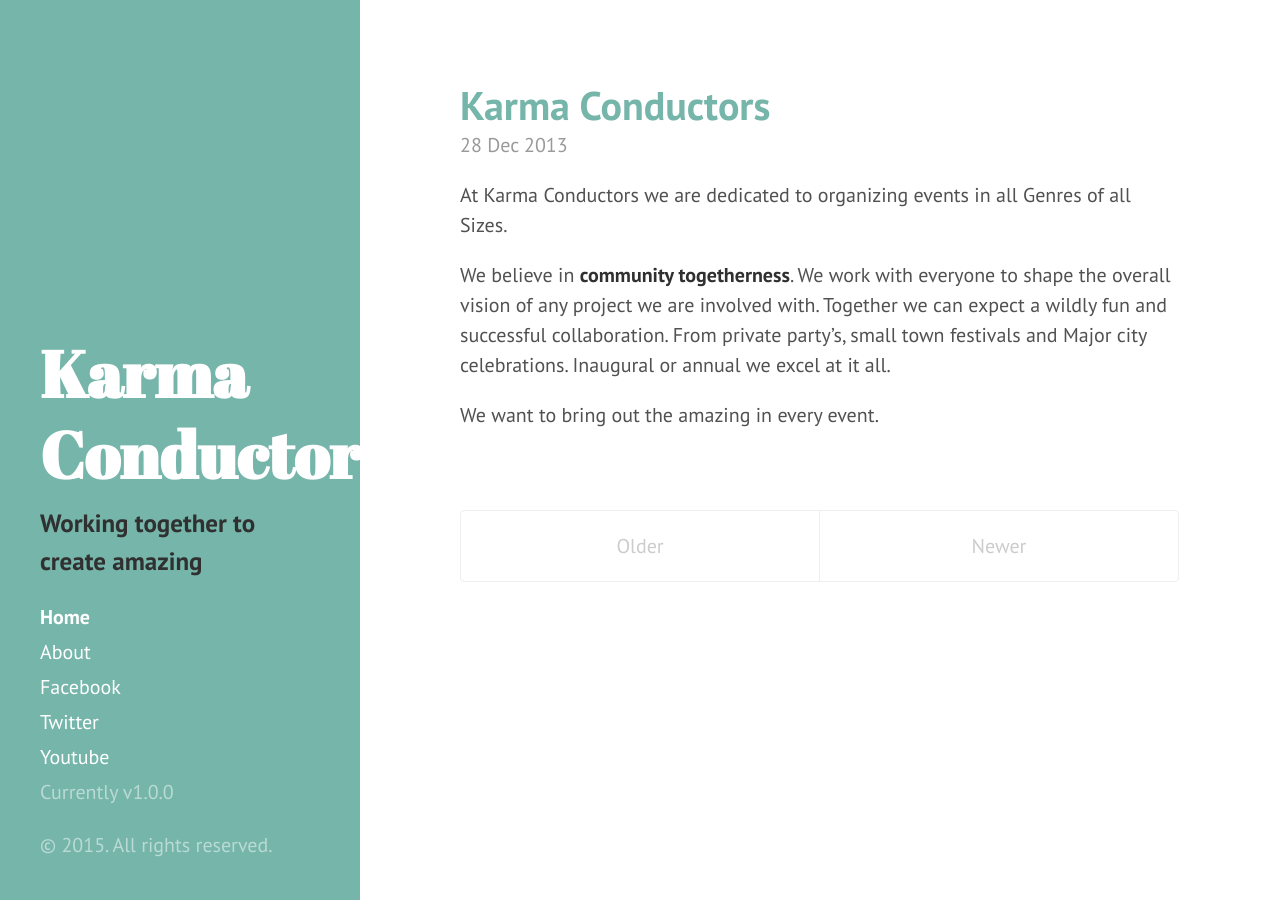
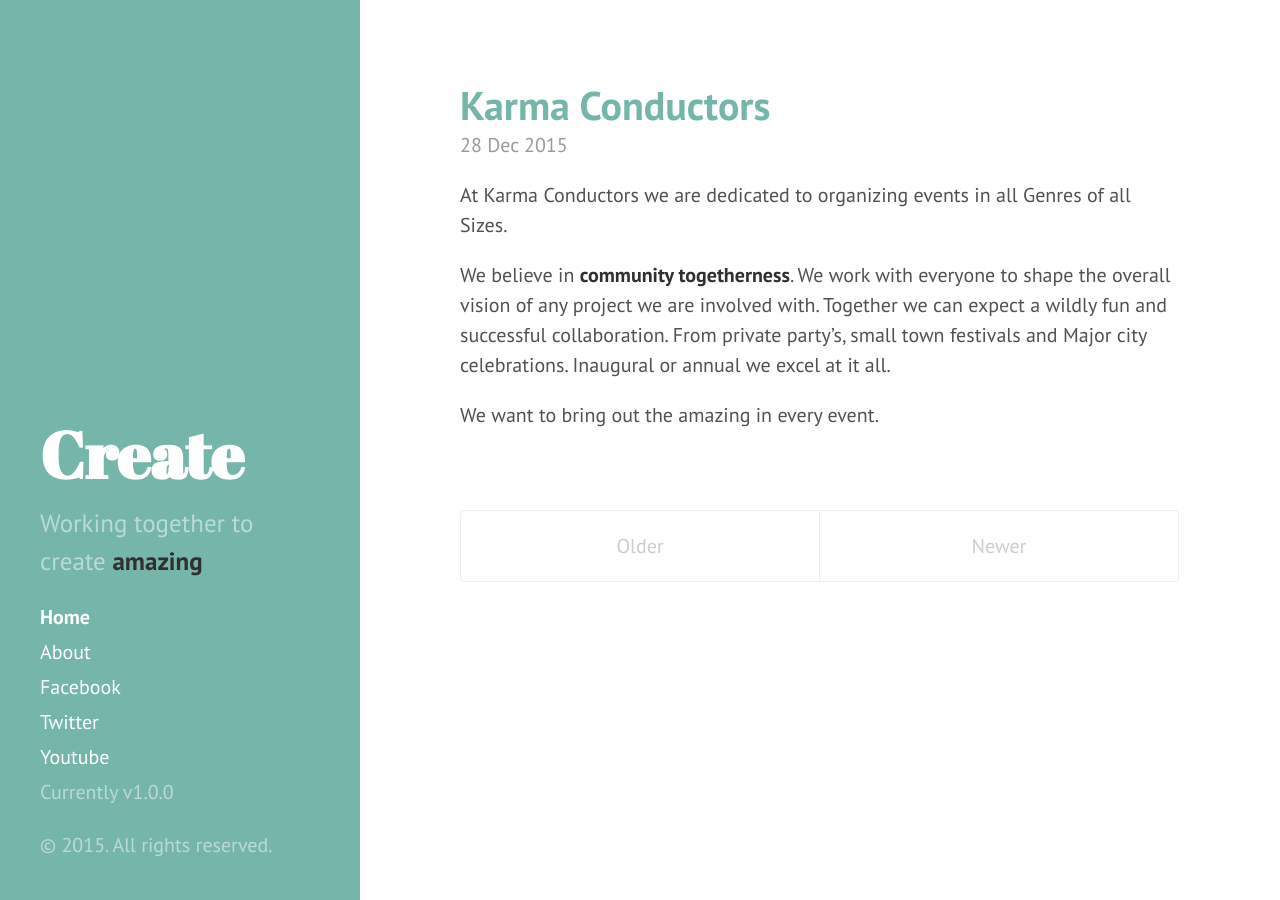
Before and after one commit to KarmaConductors/karmaconductors.github.io, a Jekyll site: the page built from index.html, in a window 1280 px wide. Built offline with Jekyll 4.4.1, drawn with Linux system fonts in a browser that asks for light colours; Markdown is read by kramdown in place of the engine named in the settings; the list of posts is cut into pages by our own code.

Commit message:
Modified title x2

```diff
--- a/_config.yml
+++ b/_config.yml
@@ -7,9 +7,9 @@ permalink:        pretty
 relative_permalinks: true
 
 # Setup
-title:            'Karma Conductors'
+title:            'Create'
 tagline:          'Working Together To Create Awesome'
-description:      '<strong>Working together to create amazing</strong>'
+description:      'Working together to create <strong>amazing</strong>'
 url:              https://karmaconductors.github.io
 baseurl:          /
 
```
Also changed, not shown: _posts/2015-12-28-introducing-hyde.md (renamed from _posts/2013-12-28-introducing-hyde.md).
